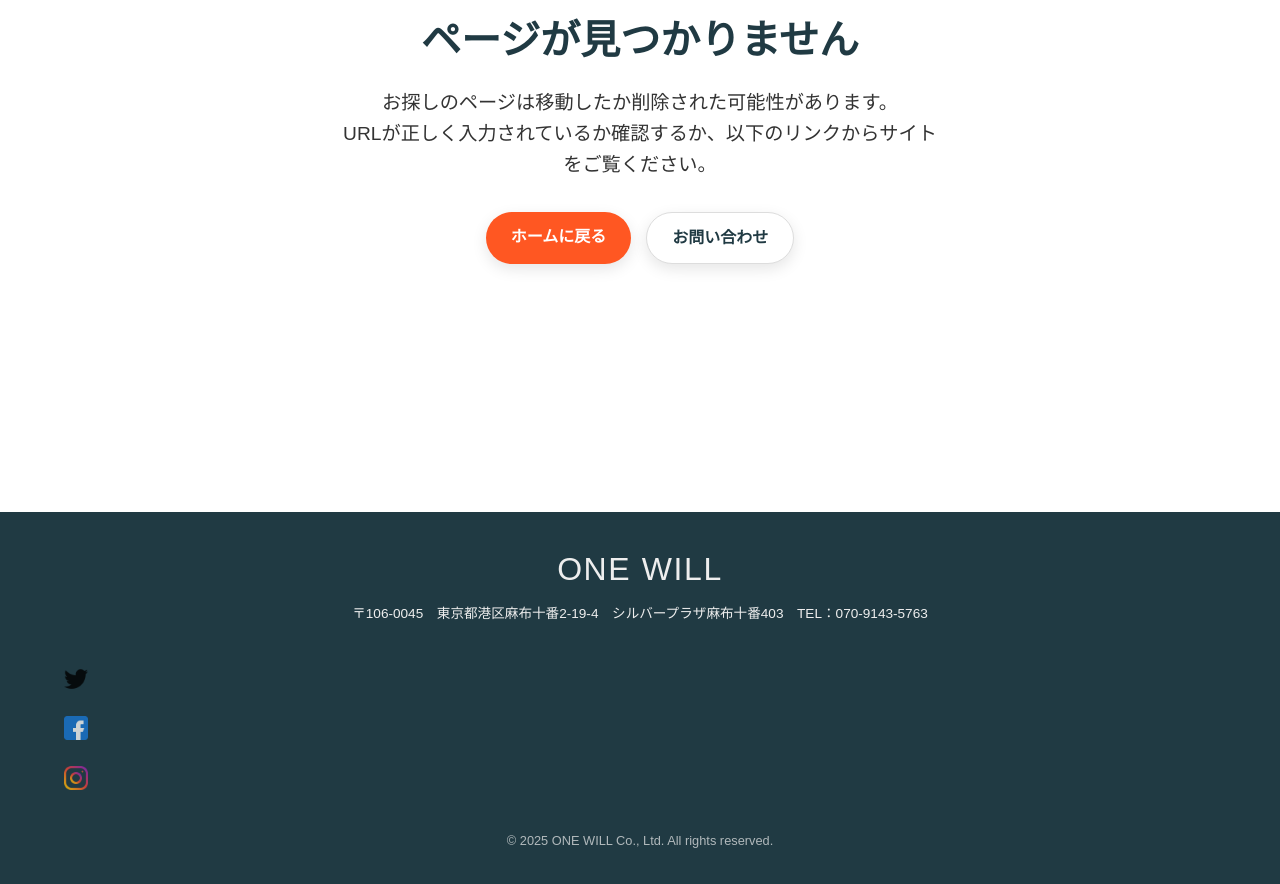
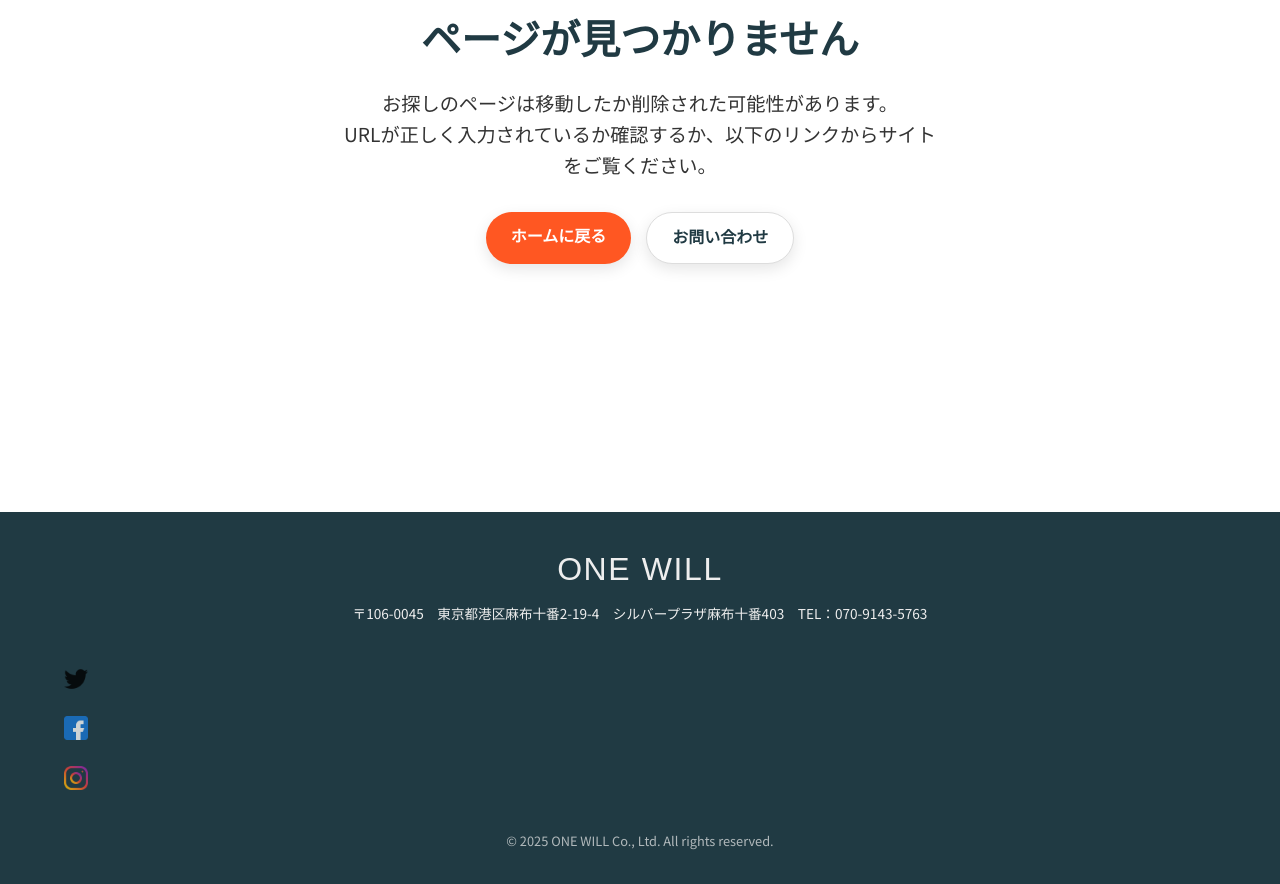
Before and after one commit to OneWillDev/onewill-single-page-website, a PHP site: page /404.html in a window 1280 px wide. Shown: the part 352-1236 px from the top of the page. Run offline with PHP 8.4, Linux system fonts and the light colour scheme; some web fonts are replaced.

Commit message:
modify error

```diff
--- a/css/style.css
+++ b/css/style.css
@@ -2,8 +2,7 @@
 /* Noto Sans JP - Regular (サブセット) */
 @font-face {
   font-family: 'Noto Sans JP';
-  src: url('../fonts/NotoSansJP-Regular.woff2') format('woff2'),
-       url('../fonts/NotoSansJP-Regular.woff') format('woff');
+  src: url('../fonts/noto-sans-jp-v53-latin-regular.woff2') format('woff2');
   font-weight: 400;
   font-style: normal;
   font-display: swap;
@@ -12,8 +11,7 @@
 /* Noto Sans JP - Bold (サブセット) */
 @font-face {
   font-family: 'Noto Sans JP';
-  src: url('../fonts/NotoSansJP-Bold.woff2') format('woff2'),
-       url('../fonts/NotoSansJP-Bold.woff') format('woff');
+  src: url('../fonts/noto-sans-jp-v53-latin-700.woff2') format('woff2');
   font-weight: 700;
   font-style: normal;
   font-display: swap;
@@ -54,9 +52,9 @@
     box-sizing: border-box;
   }
   body {
-    font-family: 'Noto Sans JP', 'Montserrat', sans-serif;
-    color: #333;
+    font-family: var(--ff-primary);
     line-height: 1.6;
+    color: var(--text-color);
     background-color: #fff;
     overflow-x: hidden; /* 横スクロール防止 */
   }
@@ -93,6 +91,17 @@
     --shadow-medium: 0 8px 30px rgba(0,0,0,0.15);
     --transition-fast: all 0.3s ease;
     --transition-medium: all 0.5s ease;
+    --primary-color: #4a6eb5;
+    --text-color: #333;
+    --light-text: #777;
+    --white: #fff;
+    --black: #000;
+    --border-color: #e9e9e9;
+    --shadow: 0 4px 20px rgba(0, 0, 0, 0.1);
+    --transition: all 0.3s ease;
+    --ff-primary: 'Noto Sans JP', -apple-system, BlinkMacSystemFont, 'Segoe UI', Roboto, Helvetica, Arial, sans-serif, 'Apple Color Emoji', 'Segoe UI Emoji', 'Segoe UI Symbol';
+    --border-radius: 8px;
+    --container-width: 1200px;
   }
 
   /*----------------------------------
```
Also changed, not shown: .htaccess.
